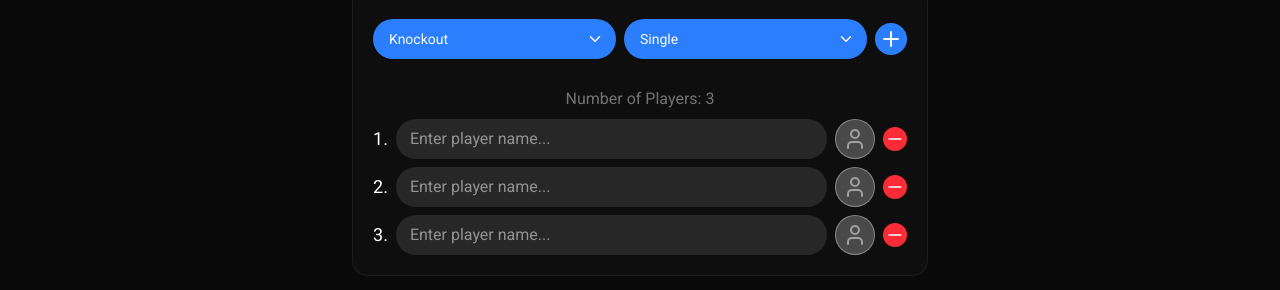
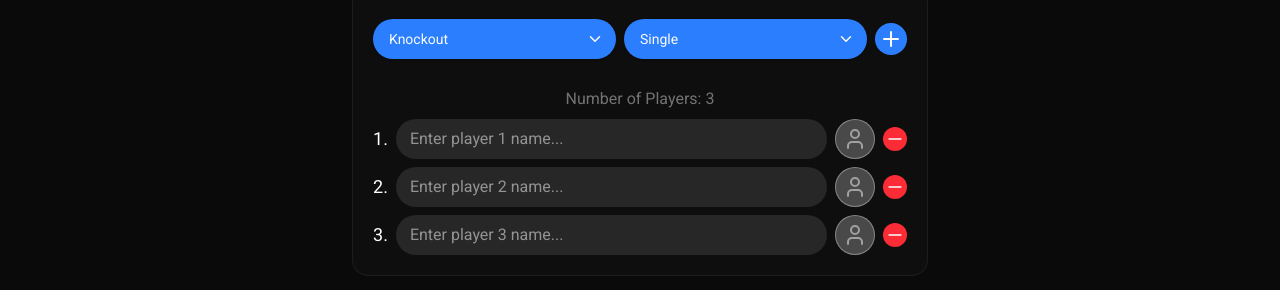
Before and after one commit to kaywizzy123/funNITE, a React (Vite) app: page /create in a window 1280 px wide. Shown: the part 161-451 px from the top of the page. Built offline with nearby package versions, Linux system fonts and the light colour scheme.

Commit message:
Added count to placholder for input

```diff
--- a/src/components/PlayerDetails.jsx
+++ b/src/components/PlayerDetails.jsx
@@ -23,7 +23,7 @@ export default function PlayerDetails({
       <input
         type="text"
         className="flex-1 bg-neutral-50/10 rounded-4xl px-3.5 py-2 outline-none focus:ring-1 focus:ring-blue-500"
-        placeholder={`Enter player name...`}
+        placeholder={`Enter player ${count} name...`}
       />
       <div className="flex justify-center items-center w-10 h-10 bg-neutral-300/30 border border-neutral-400/70 rounded-full ">
         <User className="text-neutral-400" />
--- a/src/pages/Create.jsx
+++ b/src/pages/Create.jsx
@@ -72,7 +72,7 @@ export default function Create() {
               <p className="text-neutral-500">
                 Number of Players: {players.length}
               </p>
-              <div className="w-full flex flex-col gap-2 max-h-144 overflow-auto">
+              <div className="w-full flex flex-col gap-2 max-h-144 overflow-auto scrollbar-none] [-ms-overflow-style:none] [&::-webkit-scrollbar]:hidden">
                 {players.map((player, index) => (
                   <PlayerDetails
                     key={player.id}
```
